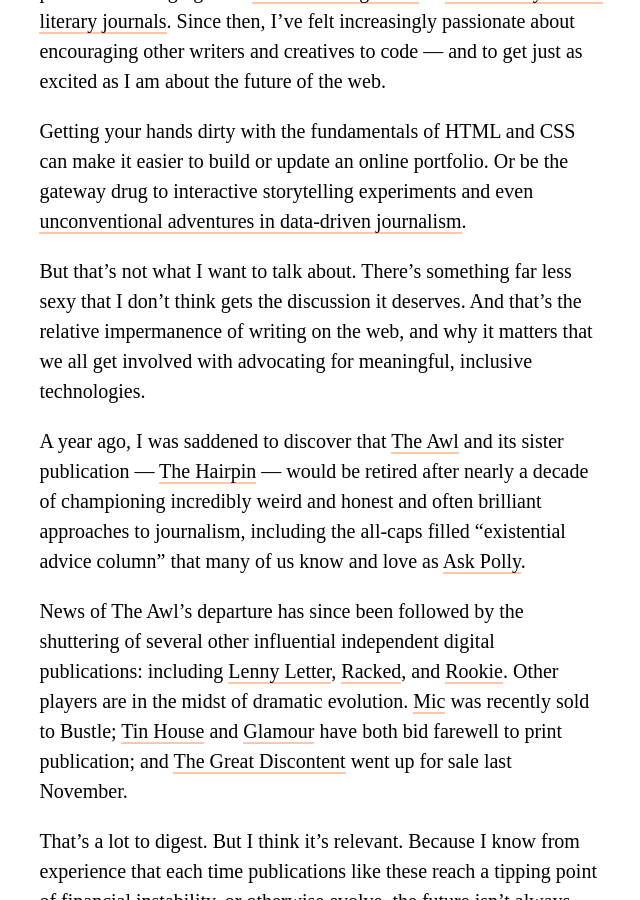
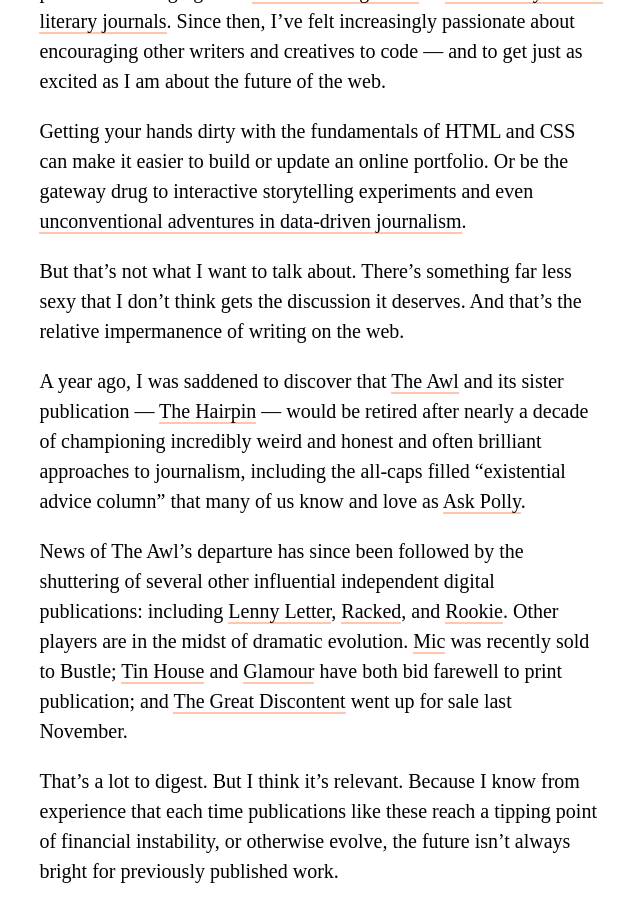
Before and after one commit to tinykite/tinykite.github.io, a Jekyll site: the page built from _posts/2019-01-12-rethinking-publishing.md, in a window 1280 px wide and 900 px high, scrolled down 392 px. Shown: the whole window, without its empty margins (319-959 px from the left). Built offline with Jekyll 4.4.1, drawn with Linux system fonts in a browser that asks for light colours; some web fonts are replaced.

Commit message:
content: condense introduction

```diff
--- a/_posts/2019-01-12-rethinking-publishing.md
+++ b/_posts/2019-01-12-rethinking-publishing.md
@@ -7,7 +7,7 @@
 
 Getting your hands dirty with the fundamentals of HTML and CSS can make it easier to build or update an online portfolio. Or be the gateway drug to interactive storytelling experiments and even [unconventional adventures in data-driven journalism](https://pudding.cool/).
 
-But that’s not what I want to talk about. There’s something far less sexy that I don’t think gets the discussion it deserves. And that’s the relative impermanence of writing on the web, and why it matters that we all get involved with advocating for meaningful, inclusive technologies.
+But that’s not what I want to talk about. There’s something far less sexy that I don’t think gets the discussion it deserves. And that’s the relative impermanence of writing on the web.
 
 A year ago, I was saddened to discover that [The Awl](https://www.newyorker.com/culture/cultural-comment/the-end-of-the-awl-and-the-vanishing-of-freedom-and-fun-from-the-internet) and its sister publication — [The Hairpin](https://www.thehairpin.com/) — would be retired after nearly a decade of championing incredibly weird and honest and often brilliant approaches to journalism, including the all-caps filled “existential advice column” that many of us know and love as [Ask Polly](http://nymag.com/tags/ask-polly/).
 
```
